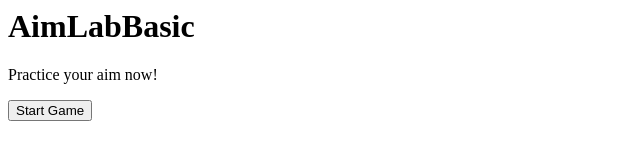
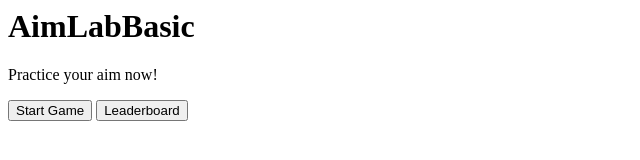
Before and after one commit to henry-bao/aimlab-basic, a website: page public/index.html in a window 1280 px wide. Shown: the whole page, without its empty margins (0-640 px from the left). Drawn offline with Linux system fonts and the light colour scheme.

Commit message:
added leaderboard button

```diff
--- a/public/index.html
+++ b/public/index.html
@@ -9,6 +9,7 @@
         <h1>AimLabBasic</h1>
         <p>Practice your aim now!</p>
         <button onclick="promptUsername()">Start Game</button>
+        <button onclick="showLeaderboard()">Leaderboard</button>
         <div id="prep"></div>
     </body>
 </html>
--- a/public/javascripts/index.js
+++ b/public/javascripts/index.js
@@ -76,3 +76,9 @@ function changePosition() {
 function redirectToMain() {
     document.location.href = '/';
 }
+
+async function showLeaderboard() {
+    let response = await fetch("gameResult")
+    let responseJson = await response.json();
+    console.log(responseJson)
+}
```
